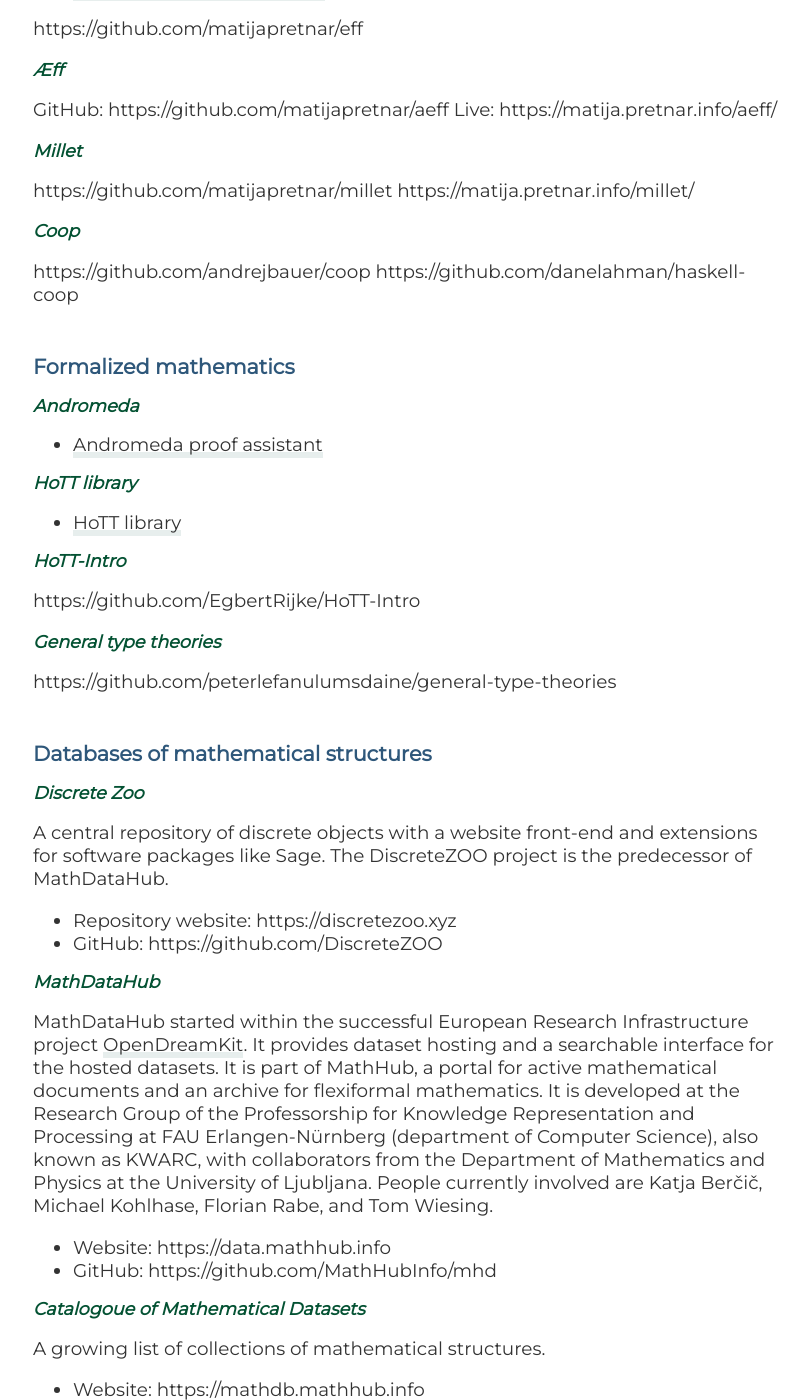
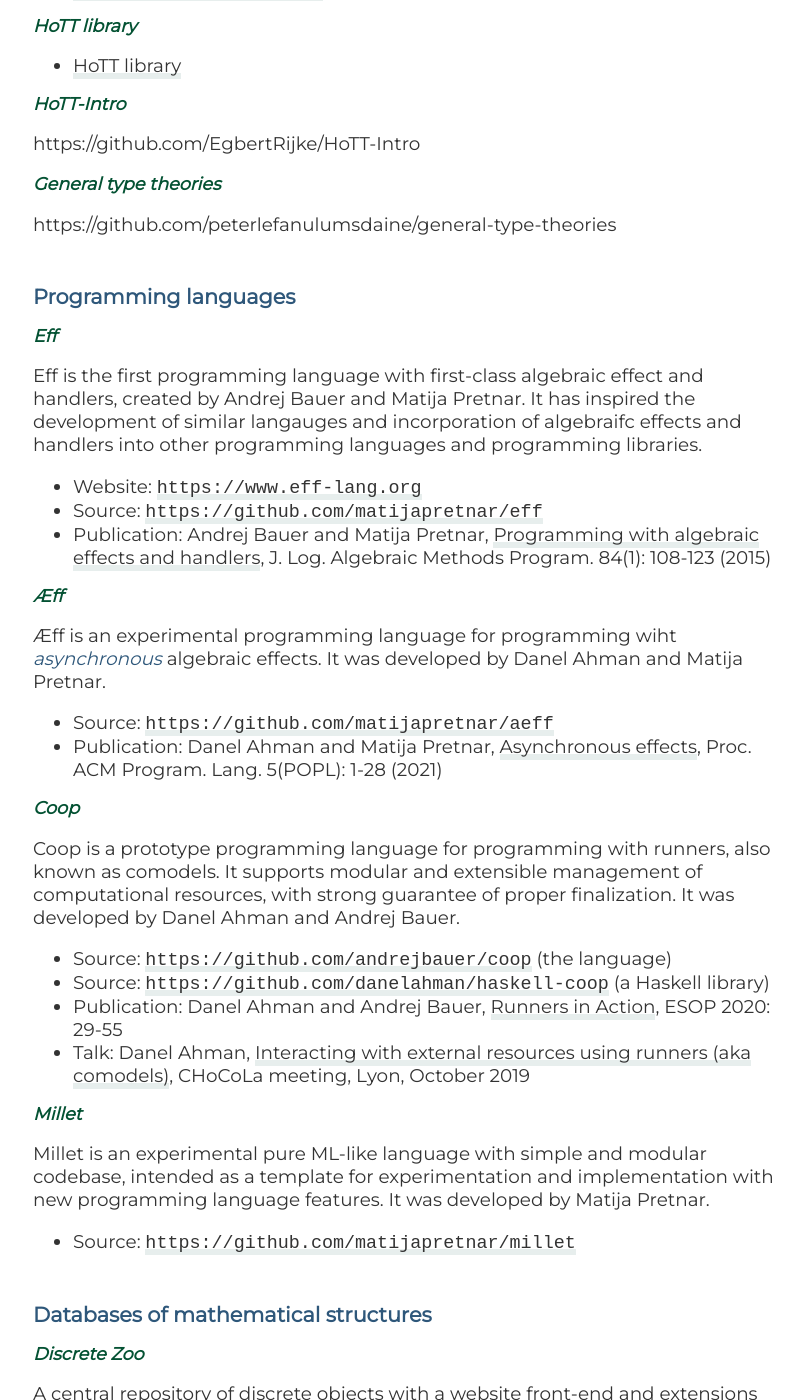
Before and after one commit to ul-fmf/tydi-form-site, a Jekyll site: the page built from resources.md, in a window 1280 px wide and 1400 px high, scrolled down 456 px. Shown: the whole window, without its empty margins (232-1041 px from the left). Built offline with Jekyll 4.4.1, drawn with Linux system fonts in a browser that asks for light colours; nearby versions of some CDN libraries; some web fonts are replaced; some of the changed text lies outside the part shown.

Commit message:
More resources.

```diff
--- a/resources.md
+++ b/resources.md
@@ -7,31 +7,7 @@ layout: page
 The project members participate in the development and curation of the following freely available software,
 formalization libraries, and databases of mathematical structures.
 
-## Programming languages
-
-### Eff
-
-* [Eff programming language](https://www.eff-lang.org)
-
-https://github.com/matijapretnar/eff
-
-### Æff
-
-GitHub: https://github.com/matijapretnar/aeff
-Live: https://matija.pretnar.info/aeff/
-
-### Millet
-
-https://github.com/matijapretnar/millet
-https://matija.pretnar.info/millet/
-
-### Coop
-
-https://github.com/andrejbauer/coop
-https://github.com/danelahman/haskell-coop
-
-
-## Formalized mathematics
+## Type theory and formalized mathematics
 
 ### Andromeda
 
@@ -51,6 +27,40 @@ https://github.com/EgbertRijke/HoTT-Intro
 https://github.com/peterlefanulumsdaine/general-type-theories
 
 
+## Programming languages
+
+### Eff
+
+Eff is the first programming language with first-class algebraic effect and handlers, created by Andrej Bauer and Matija Pretnar. It has inspired the development of similar langauges and incorporation of algebraifc effects and handlers into other programming languages and programming libraries.
+
+* Website: [`https://www.eff-lang.org`](https://www.eff-lang.org)
+* Source: [`https://github.com/matijapretnar/eff`](https://github.com/matijapretnar/eff)
+* Publication: Andrej Bauer and Matija Pretnar, [Programming with algebraic effects and handlers](https://doi.org/10.1016/j.jlamp.2014.02.001), J. Log. Algebraic Methods Program. 84(1): 108-123 (2015)
+
+
+### Æff
+
+Æff is an experimental programming language for programming wiht *asynchronous* algebraic effects. It was developed by Danel Ahman and Matija Pretnar.
+
+* Source: [`https://github.com/matijapretnar/aeff`](https://github.com/matijapretnar/aeff)
+* Publication: Danel Ahman and Matija Pretnar, [Asynchronous effects](https://doi.org/10.1145/3434305), Proc. ACM Program. Lang. 5(POPL): 1-28 (2021)
+
+### Coop
+
+Coop is a prototype programming language for programming with runners, also known as comodels. It supports modular and extensible management of computational resources, with strong guarantee of proper finalization. It was developed by Danel Ahman and Andrej Bauer.
+
+* Source: [`https://github.com/andrejbauer/coop`](https://github.com/andrejbauer/coop) (the language)
+* Source: [`https://github.com/danelahman/haskell-coop`](https://github.com/danelahman/haskell-coop) (a Haskell library)
+* Publication: Danel Ahman and Andrej Bauer, [Runners in Action](https://doi.org/10.1007/978-3-030-44914-8_2), ESOP 2020: 29-55
+* Talk: Danel Ahman, [Interacting with external resources using runners (aka comodels)](https://danel.ahman.ee/talks/chocola19.pdf), CHoCoLa meeting, Lyon, October 2019
+
+### Millet
+
+Millet is an experimental pure ML-like language with simple and modular codebase, intended as a template for experimentation and implementation with new programming language features. It was developed by Matija Pretnar.
+
+* Source: [`https://github.com/matijapretnar/millet`](https://github.com/matijapretnar/millet)
+
+
 
 ## Databases of mathematical structures
 
@@ -58,18 +68,18 @@ https://github.com/peterlefanulumsdaine/general-type-theories
 
 A central repository of discrete objects with a website front-end and extensions for software packages like Sage. The DiscreteZOO project is the predecessor of MathDataHub.
 
-* Repository website: https://discretezoo.xyz
-* GitHub: https://github.com/DiscreteZOO
+* Website: [`https://discretezoo.xyz`](https://discretezoo.xyz)
+* Source: [`https://github.com/DiscreteZOO`](https://github.com/DiscreteZOO)
 
 ### MathDataHub
 
 MathDataHub started within the successful European Research Infrastructure project [OpenDreamKit](https://opendreamkit.org/). It provides dataset hosting and a searchable interface for the hosted datasets. It is part of MathHub, a portal for active mathematical documents and an archive for flexiformal mathematics. It is developed at the Research Group of the Professorship for Knowledge Representation and Processing at FAU Erlangen-Nürnberg (department of Computer Science), also known as KWARC, with collaborators from the Department of Mathematics and Physics at the University of Ljubljana. People currently involved are Katja Berčič, Michael Kohlhase, Florian Rabe, and Tom Wiesing.
 
-* Website: https://data.mathhub.info
-* GitHub: https://github.com/MathHubInfo/mhd
+* Website: [`https://data.mathhub.info`](https://data.mathhub.info)
+* Source: [`https://github.com/MathHubInfo/mhd`](https://github.com/MathHubInfo/mhd)
 
 ### Catalogoue of Mathematical Datasets
 
-A growing list of collections of mathematical structures.
+A curated list of collections of databases of mathematical structures.
 
-* Website: https://mathdb.mathhub.info
+* Website: [`https://mathdb.mathhub.info`](https://mathdb.mathhub.info)
```
